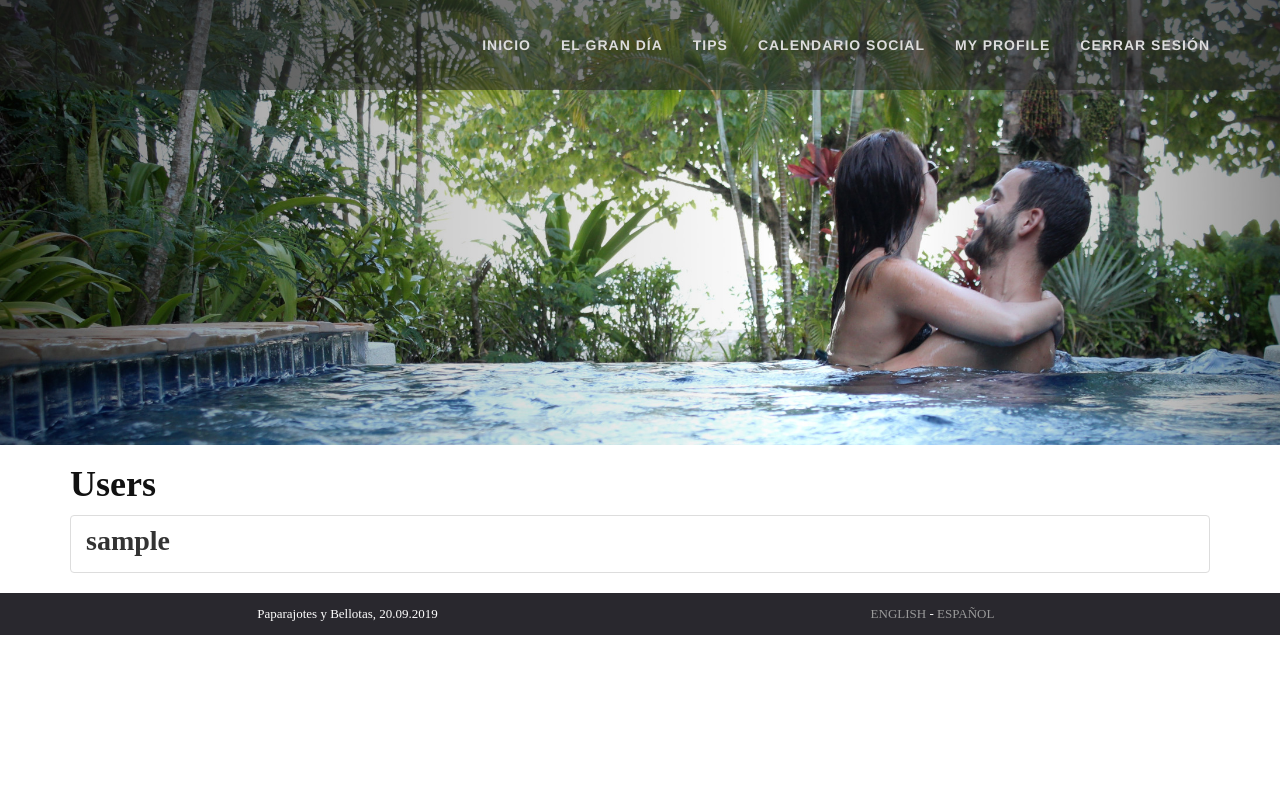
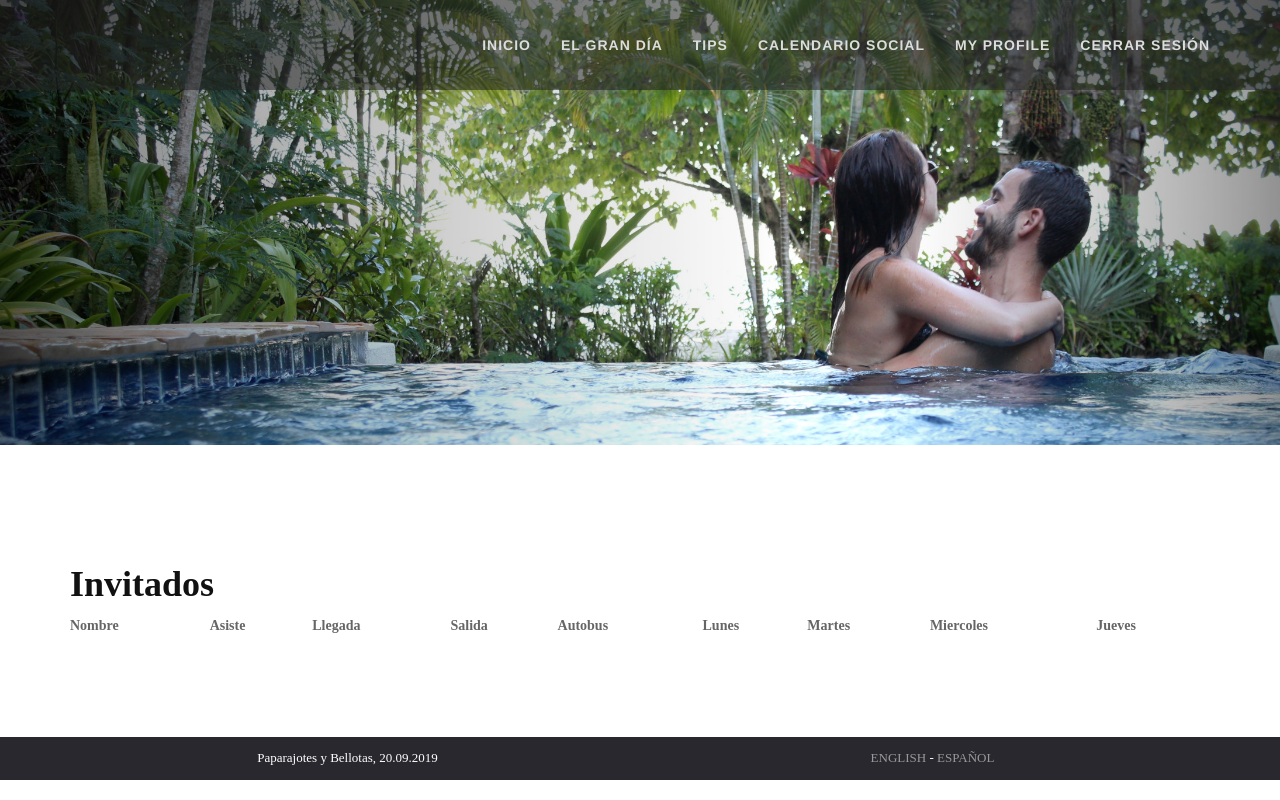
Before and after one commit to palvarez89/paparajotesybellotas, a Django app: page /es/users/list/ in a window 1280 px wide. Run offline with Django 3.2, Linux system fonts and the light colour scheme; the visitor is signed in with stand-in values (Sample User, id 1); data comes from the database, SQL or seed files in the repository; lists and menus that the app fills with data are empty; parts of the project's set-up code (start-up, migrations or seed data) failed here and were passed over; some libraries are stand-ins or nearby versions.

Commit message:
Create view to see all the details from invitados

```diff
--- a/paparajotes_y_bellotas/templates/users/user_list.html
+++ b/paparajotes_y_bellotas/templates/users/user_list.html
@@ -1,17 +1,40 @@
 {% extends "base.html" %}
 {% load static i18n %}
-{% block title %}Members{% endblock %}
+{% block title %}Invitados{% endblock %}
 
 {% block content %}
-<div class="container">
-  <h2>Users</h2>
+<section class="box-content box-2">
+  <div class="container">
+    <h2>Invitados</h2>
 
-  <div class="list-group">
-    {% for user in user_list %}
-      <a href="{% url 'users:detail' user.username %}" class="list-group-item">
-        <h4 class="list-group-item-heading">{{ user.username }}</h4>
-      </a>
-    {% endfor %}
+    <table style="width:100%">
+      <tr>
+        <th>Nombre</th>
+        <th>Asiste</th>
+        <th>Llegada</th>
+        <th>Salida</th>
+        <th>Autobus</th>
+        <th>Lunes</th>
+        <th>Martes</th>
+        <th>Miercoles</th>
+        <th>Jueves</th>
+      </tr>
+        {% for user in user_list %}
+          {% for invitado in user.invitado_set.all %}
+            <tr>
+              <td>{{ invitado}}</td>
+              <td>{{ invitado.asiste }}</td>
+              <td>{{ invitado.llegada }}</td>
+              <td>{{ invitado.salida }}</td>
+              <td>{{ invitado.autobus }}</td>
+              <td>{{ invitado.lunes16velero }}</td>
+              <td>{{ invitado.martes17playa }}</td>
+              <td>{{ invitado.miercoles18comida }}</td>
+              <td>{{ invitado.jueves19playa }}</td>
+            </tr>
+          {% endfor %}
+        {% endfor %}
+    </table>
   </div>
-</div>
+</section>
 {% endblock content %}
```
